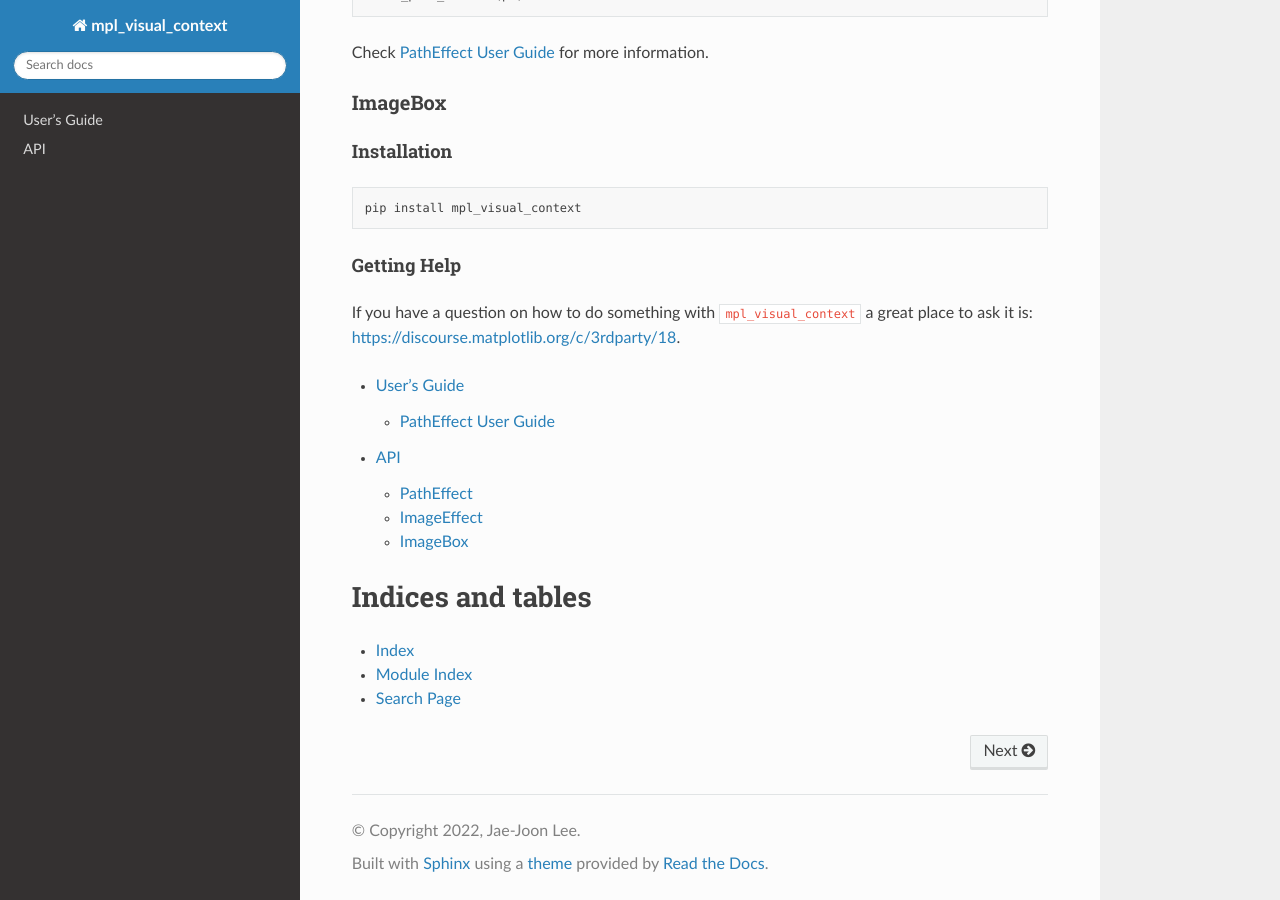
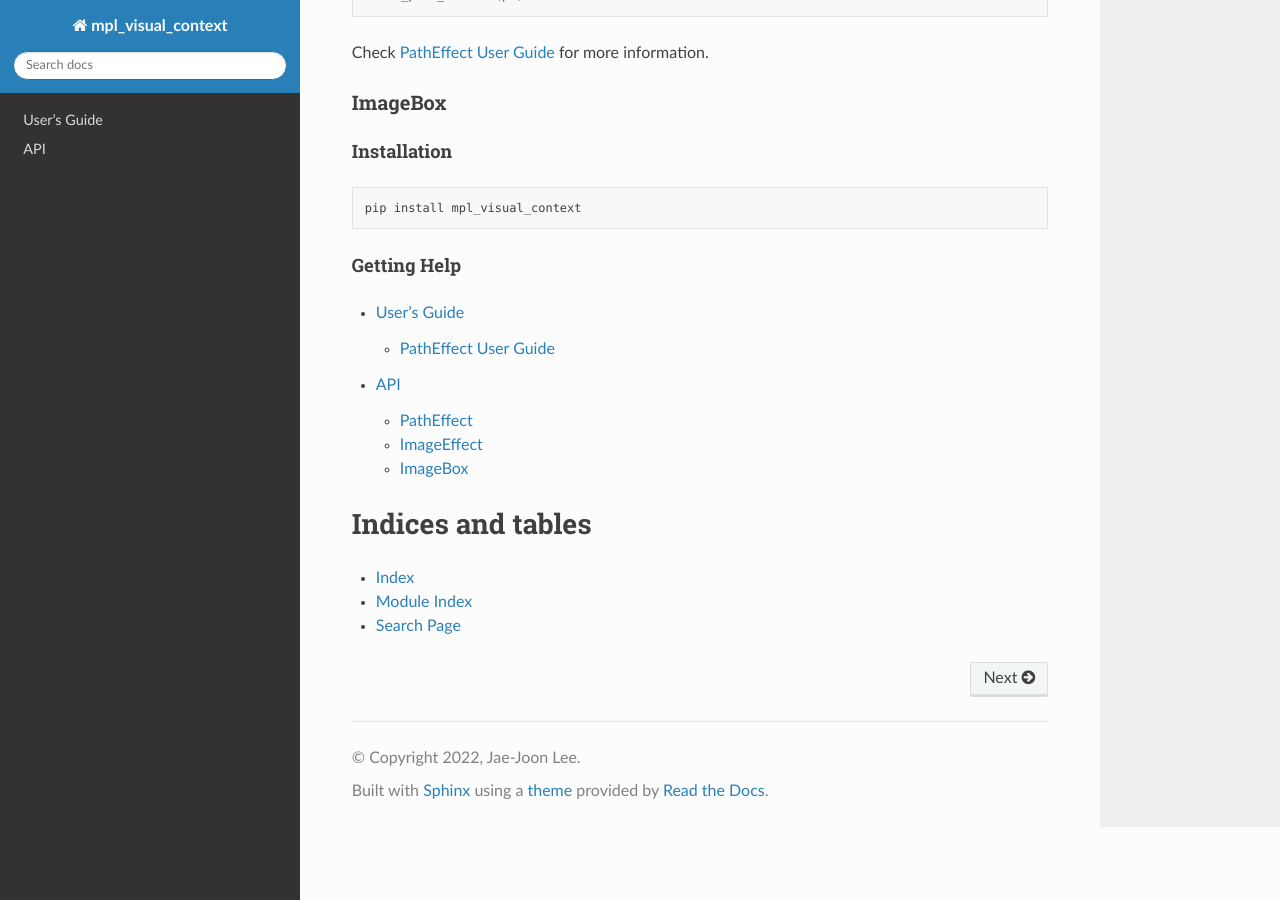
Before and after one commit to leejjoon/mpl-visual-context, a Sphinx documentation site: the page built from docs/index.rst, in a window 1280 px wide and 900 px high, scrolled down 979 px. Built offline with Sphinx 7.4.7 and the Read the Docs theme 3.1.0, drawn with Linux system fonts in a browser that asks for light colours; pages that are not in the unit, such as notebooks, are missing from menus.

Commit message:
minor doc update

```diff
--- a/docs/USERGUIDE.rst
+++ b/docs/USERGUIDE.rst
@@ -6,3 +6,6 @@
    :maxdepth: 1
 
    userguide-patheffects.rst
+
+
+Also take a look at this post: https://leejjoon.github.io/jjl-mpl-blog/posts/mpl-20240324-upgrade-violin-plots/
--- a/docs/index.rst
+++ b/docs/index.rst
@@ -37,10 +37,6 @@ Installation
 Getting Help
 ^^^^^^^^^^^^
 
-If you have a question on how to do something with ``mpl_visual_context`` a great place
-to ask it is: https://discourse.matplotlib.org/c/3rdparty/18.
-
-
 .. toctree::
    :maxdepth: 2
 
```
